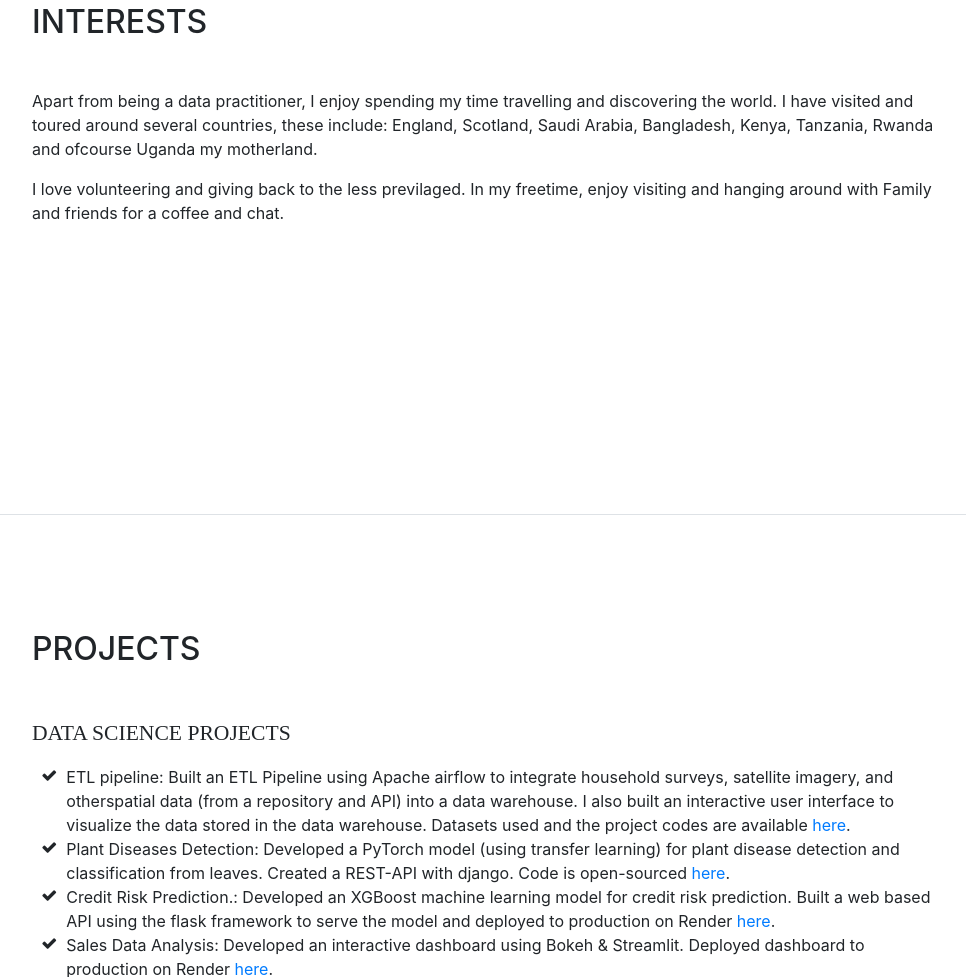
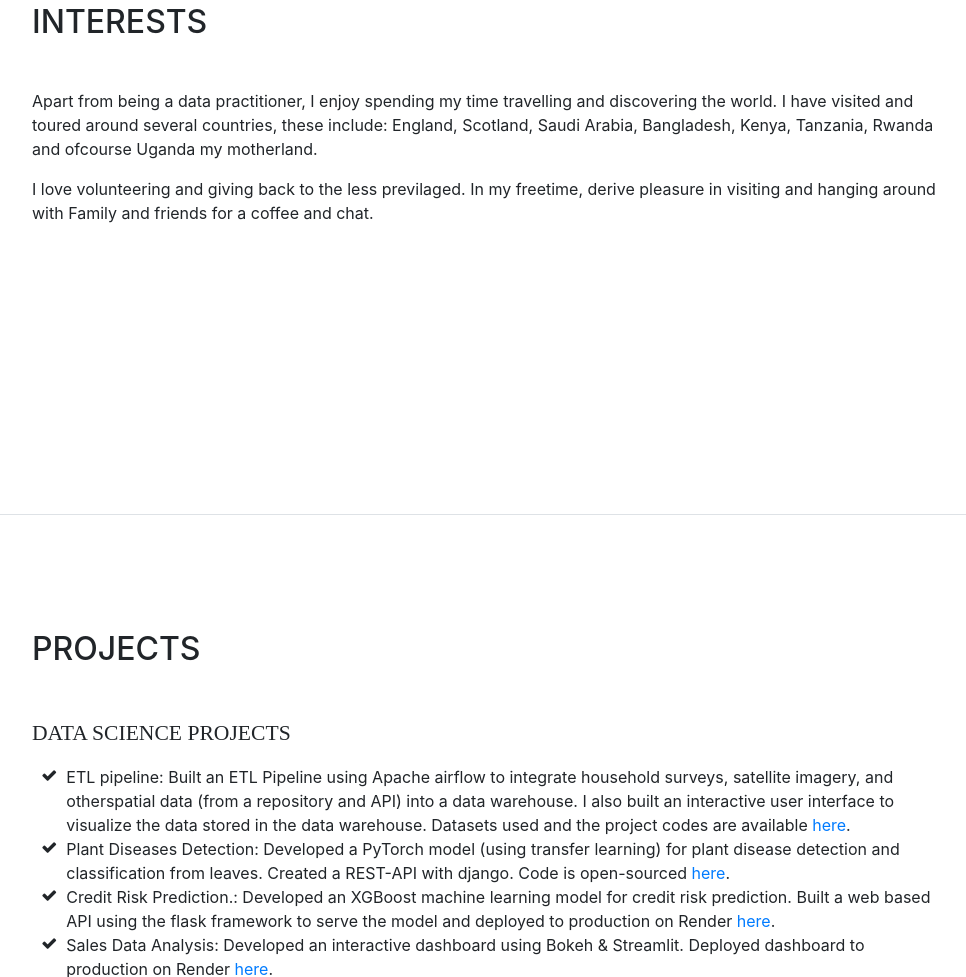
Before and after one commit to twarik/twarik.github.io, a website with bundled scripts: page index.html in a window 1280 px wide. Shown: the part 4096-5073 px from the top of the page, without its empty margins (288-1254 px from the left). Built offline with nearby package versions, Linux system fonts and the light colour scheme; a web font is replaced by a local one.

Commit message:
Update index.html

```diff
--- a/index.html
+++ b/index.html
@@ -75,7 +75,6 @@
             <a href="mailto:tmugumya@twarik.me">tmugumya@twarik.me</a>
           </div>
           <p class="mb-5">Twarik Harouna is a versatile data practitioner focusing on data analysis and warehousing, as well as predictive modelling and artificial intelligence (AI). I leverage open-source tools to wrangle data, design data models and automate data pipelines.<br>
-            <!-- I have diverse job experiences. I started my career in business development in the tech industry focused on establishing & maintaining long term partnerships with key industry players and generating leads, then moved to IT support before switching to data science. I have learned a lot and also excelled in each of these roles that I have held. I have a passion for analyzing, dissecting, and manipulating data and/or data sets as well as, building statistical models. -->
           </p>
           <p>I have diverse job experiences. I started my career in business development in the tech industry focused on establishing & maintaining long term partnerships with key industry players and generating leads, then moved to IT support before switching to data science. I have learned a lot and also excelled in each of these roles that I have held. I have a passion for analyzing, dissecting, and manipulating data and/or data sets as well as, building statistical models.
           </p>
@@ -242,7 +241,7 @@
         <div class="my-auto">
           <h2 class="mb-5">Interests</h2>
           <p>Apart from being a data practitioner, I enjoy spending my time travelling and discovering the world. I have visited and toured around several countries, these include: England, Scotland, Saudi Arabia, Bangladesh, Kenya, Tanzania, Rwanda and ofcourse Uganda my motherland.</p>
-          <p class="mb-0">I love volunteering and giving back to the less previlaged. In my freetime, enjoy visiting and hanging around with Family and friends for a coffee and chat.</p>
+          <p class="mb-0">I love volunteering and giving back to the less previlaged. In my freetime, derive pleasure in visiting and hanging around with Family and friends for a coffee and chat.</p>
         </div>
       </section>
 
```
